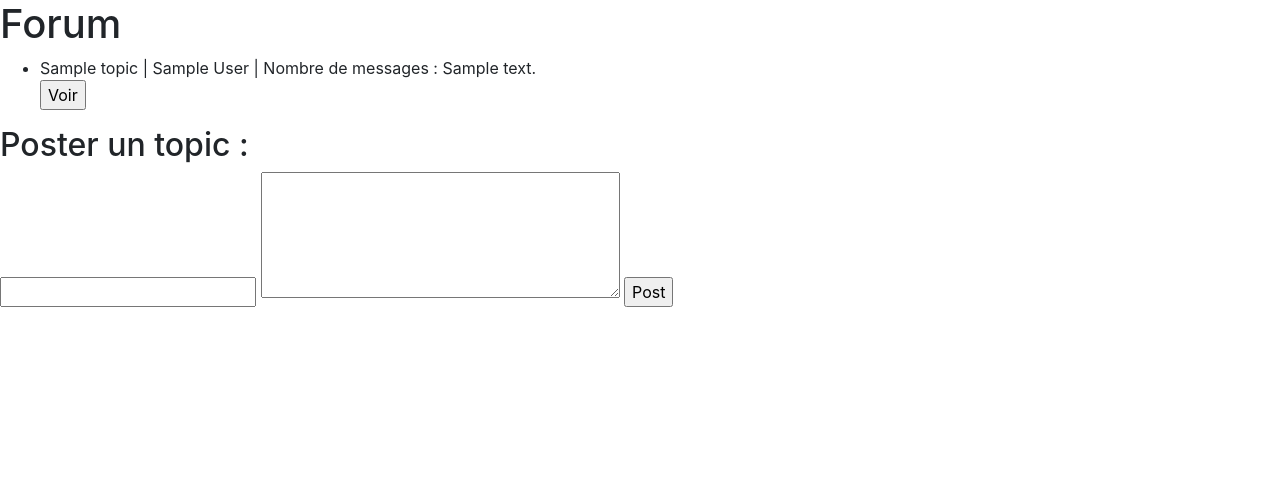
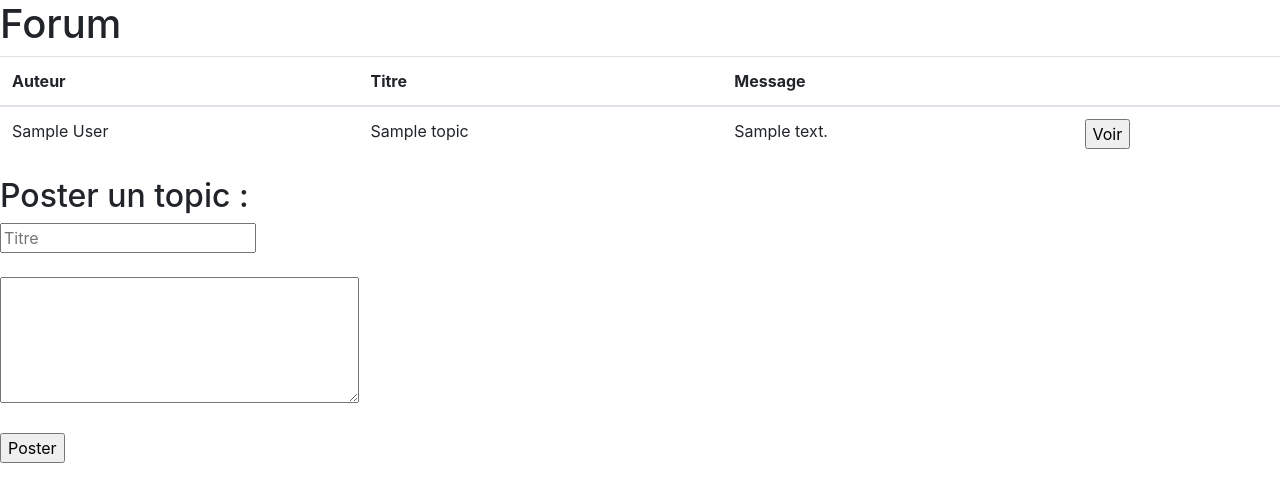
Before and after one commit to ChapeauR0uge/ndinfo19, a PHP site: page /forum.php in a window 1280 px wide. Shown: the part 56-558 px from the top of the page. Run offline with PHP 8.4, Linux system fonts and the light colour scheme; tables that the repository leaves empty or names only in its code hold one stand-in row (values such as "Sample post").

Commit message:
mise en forme du forum et des topics

```diff
--- a/forum.php
+++ b/forum.php
@@ -93,24 +93,41 @@
 
         $req_topics = $db->prepare('SELECT * FROM topic');
         $req_topics->execute();
-        echo "<ul>";
+        echo "<table class='table'>";
+        echo "  <thead>
+                <tr>
+                  <th scope='col'>Auteur</th>
+                  <th scope='col'>Titre</th>
+                  <th scope='col'>Message</th>
+                  <th scope='col'></th>
+                </tr>
+                </thead>
+                 <tbody>";
         while($donnee = $req_topics->fetch())
         {
-          echo "<li>".$donnee['name']." | ".$donnee['author']." | Nombre de messages : ".$donnee['nb_message'];
+          echo "<tr scope='row'>";
+          echo "<td>".$donnee['author']."</td>";
+          echo "<td>".$donnee['name']."</td>";
+          echo "<td>".$donnee['nb_message']."</td>";
+          echo "<td>";
           echo "<form method='POST' action='topic.php'>
           <input name='id_topic' type='hidden' value=".$donnee['id']."/>
           <input type='submit' value='Voir'/>
           </form>";
-          echo "</li>";
+          echo "</td>";
+          echo "</tr>";
         }
-        echo "</ul>";
+        echo " </tbody></table>";
       ?>
 
       <h2>Poster un topic :</h2>
       <form method="post" target="forum.php">
-        <input type="text" name="titre_topic"/>
+        <input type="text" name="titre_topic" placeholder="Titre"/>
+      </br>
+        </br>
         <textarea name="text_topic" rows="5" cols="33"></textarea>
-        <input name="subpost" type="submit" value="Post"/>
+      </br>  </br>
+        <input name="subpost" type="submit" value="Poster"/>
       </form>
 
       <?php
```
Also changed, not shown: topic.php (+16 -4 lines).
